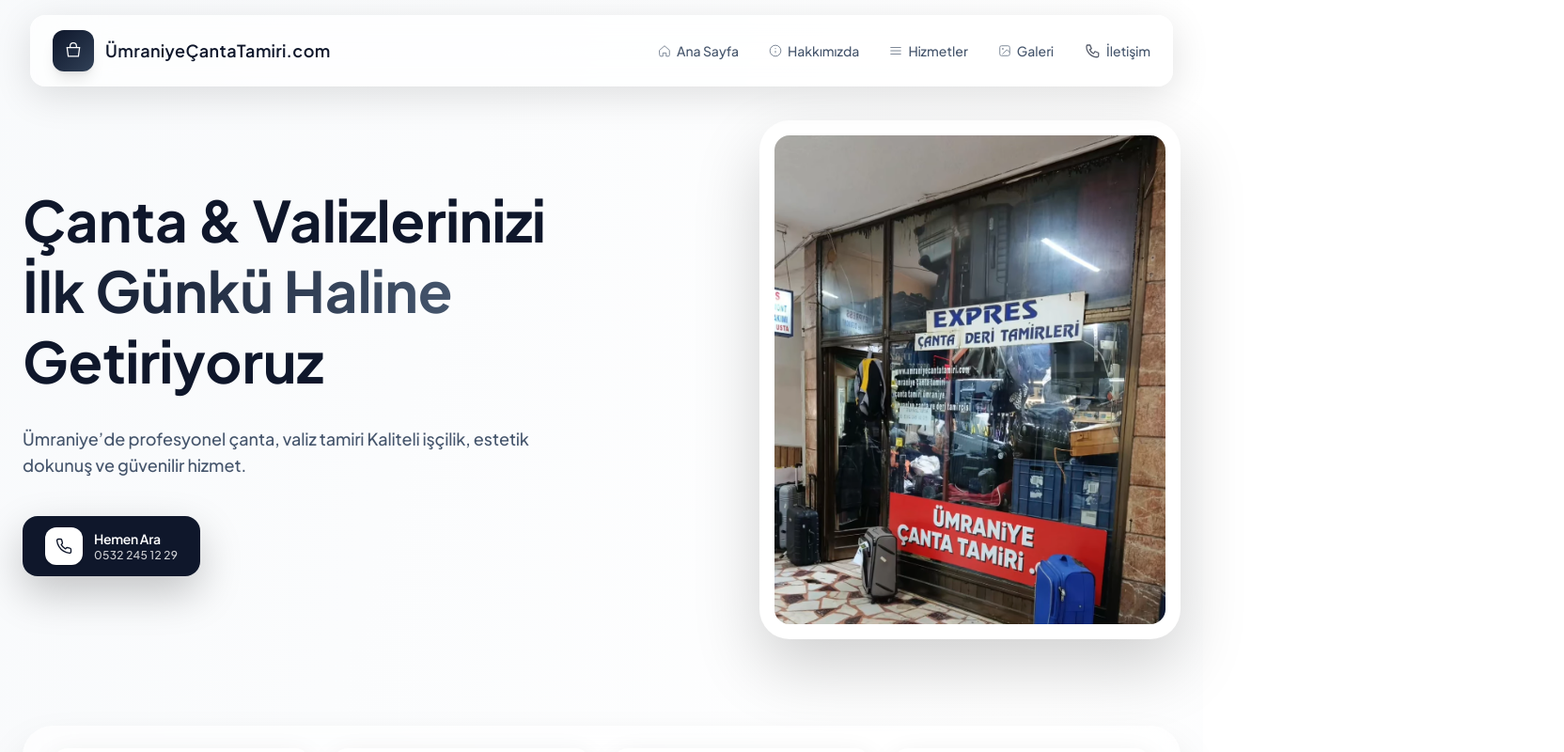
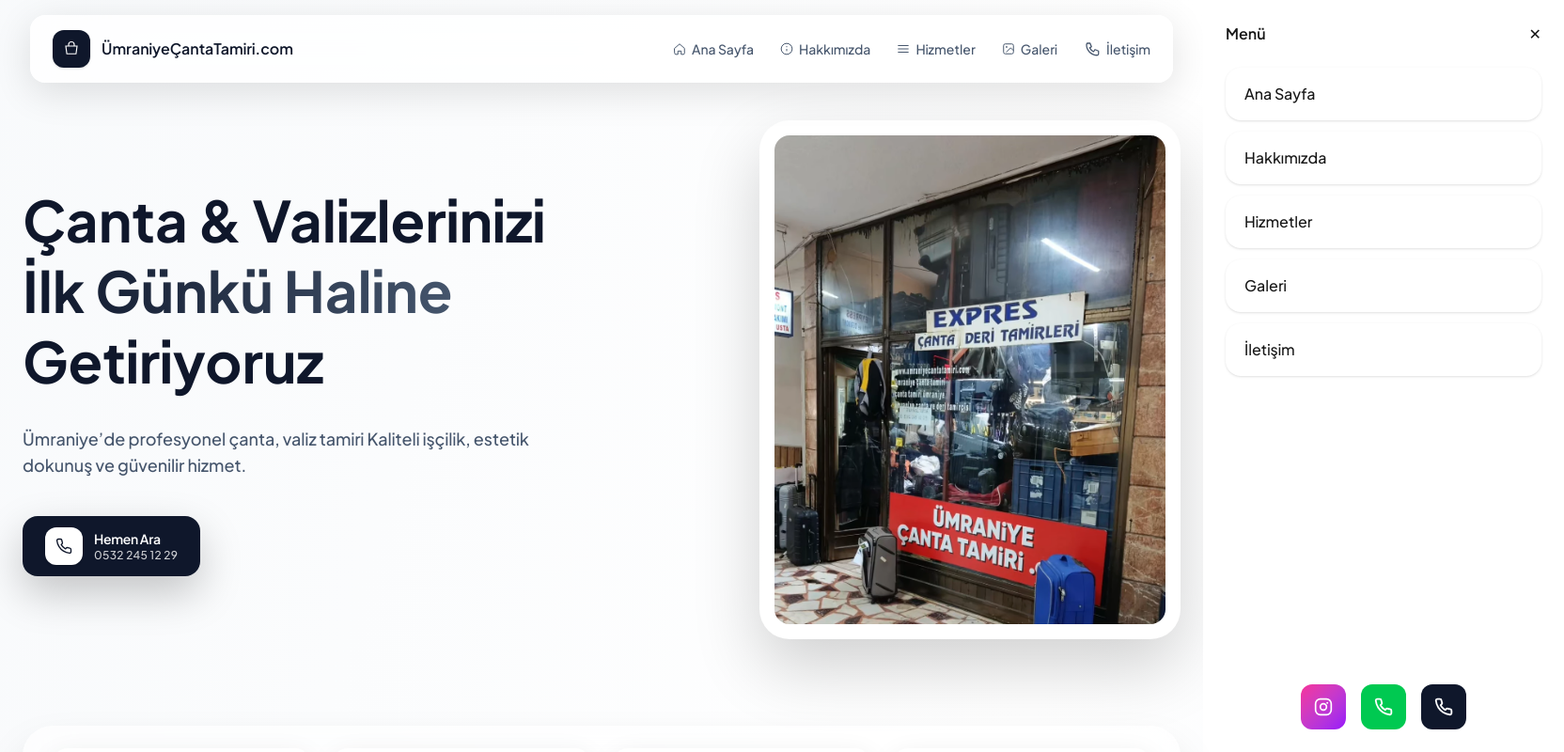
Before and after one commit to mertxofficial0/umraniye-canta-tamiri, a Next.js app: page / in a window 1280 px wide. Shown: the top 800 px of the page at 94% size, 1664 px wide, since content can reach past the window. Built offline with nearby package versions, Linux system fonts and the light colour scheme.

Commit message:
UI fixes, smooth scroll, icons update

```diff
--- a/app/ClientLayout.tsx
+++ b/app/ClientLayout.tsx
@@ -1,61 +1,274 @@
 'use client';
 
-import { useEffect, useState } from "react";
+import { useEffect, useRef, useState } from "react";
 
+/* ---------------- NAV ICONS ---------------- */
+const NavIconHome = () => (
+  <svg width="14" height="14" viewBox="0 0 24 24" fill="none">
+    <path d="M3 11l9-8 9 8v9a2 2 0 0 1-2 2h-4v-6H9v6H5a2 2 0 0 1-2-2z"
+      stroke="currentColor" strokeWidth="1.7" strokeLinecap="round" strokeLinejoin="round"/>
+  </svg>
+);
+
+const NavIconInfo = () => (
+  <svg width="14" height="14" viewBox="0 0 24 24" fill="none">
+    <circle cx="12" cy="12" r="10" stroke="currentColor" strokeWidth="1.7"/>
+    <path d="M12 16v-4" stroke="currentColor" strokeWidth="1.7"/>
+    <circle cx="12" cy="8" r="1" fill="currentColor"/>
+  </svg>
+);
+
+const NavIconServices = () => (
+  <svg width="14" height="14" viewBox="0 0 24 24" fill="none">
+    <path d="M3 12h18M3 6h18M3 18h18"
+      stroke="currentColor" strokeWidth="1.7" strokeLinecap="round"/>
+  </svg>
+);
+
+const NavIconGallery = () => (
+  <svg width="14" height="14" viewBox="0 0 24 24" fill="none">
+    <rect x="3" y="3" width="18" height="18" rx="3"
+      stroke="currentColor" strokeWidth="1.7"/>
+    <circle cx="8.5" cy="8.5" r="1.5" fill="currentColor"/>
+    <path d="M21 15l-5-5-8 8" stroke="currentColor" strokeWidth="1.7"/>
+  </svg>
+);
+
+const NavIconContact = () => (
+  <svg width="18" height="18" viewBox="0 0 24 24" fill="none">
+    <path
+      d="M5 4h4l2 5-2.5 1.5a12 12 0 005.5 5.5L16 13l5 2v4
+      a2 2 0 0 1-2 2
+      c-8.28 0-15-6.72-15-15
+      a2 2 0 0 1 2-2z"
+      stroke="currentColor"
+      strokeWidth="1.7"
+      strokeLinecap="round"
+      strokeLinejoin="round"
+    />
+  </svg>
+);
+
+/* ---------------- SOCIAL ICONS ---------------- */
+const InstagramIcon = () => (
+  <svg viewBox="0 0 24 24" className="w-5 h-5" fill="none">
+    <rect x="2" y="2" width="20" height="20" rx="6" stroke="currentColor" strokeWidth="2"/>
+    <circle cx="12" cy="12" r="4" stroke="currentColor" strokeWidth="2"/>
+    <circle cx="17" cy="7" r="1.2" fill="currentColor"/>
+  </svg>
+);
+
+const PhoneIcon = () => (
+  <svg
+    viewBox="0 0 24 24"
+    className="w-5 h-5"
+    fill="none"
+    stroke="currentColor"
+    strokeWidth="2.2"
+    strokeLinecap="round"
+    strokeLinejoin="round"
+  >
+    <path d="M22 16.92v3a2 2 0 0 1-2.18 2
+      19.86 19.86 0 0 1-8.63-3.07
+      19.5 19.5 0 0 1-6-6
+      19.86 19.86 0 0 1-3.07-8.67
+      A2 2 0 0 1 4.11 2h3
+      a2 2 0 0 1 2 1.72
+      12.84 12.84 0 0 0 .7 2.81
+      a2 2 0 0 1-.45 2.11
+      L8.09 9.91
+      a16 16 0 0 0 6 6
+      l1.27-1.27
+      a2 2 0 0 1 2.11-.45
+      12.84 12.84 0 0 0 2.81.7
+      A2 2 0 0 1 22 16.92z"
+    />
+  </svg>
+);
+
+/* ---------------- LOADER ---------------- */
 function PageLoader({ visible }: { visible: boolean }) {
   return (
-    <div
-      className={`
-        fixed inset-0 z-[9999]
-        flex items-center justify-center
-        bg-gradient-to-br from-slate-50 via-white to-slate-100
-        transition-all duration-500 ease-in-out
-        ${visible ? "opacity-100" : "opacity-0 pointer-events-none"}
-      `}
-    >
-      <div className="flex flex-col items-center gap-4">
-        <div className="w-14 h-14 rounded-full border-[3px] border-slate-300 border-t-slate-900 animate-spin" />
-        <span className="text-sm text-slate-500 tracking-wide">
-          Yükleniyor...
-        </span>
-      </div>
+    <div className={`fixed inset-0 z-[9999] flex items-center justify-center
+      bg-gradient-to-br from-slate-50 via-white to-slate-100
+      transition-all duration-500
+      ${visible ? "opacity-100" : "opacity-0 pointer-events-none"}`}>
+      <div className="w-14 h-14 rounded-full border-[3px] border-slate-300 border-t-slate-900 animate-spin" />
     </div>
   );
 }
 
-export default function ClientLayout({
-  children,
-}: {
-  children: React.ReactNode;
-}) {
+/* ---------------- CLIENT LAYOUT ---------------- */
+export default function ClientLayout({ children }: { children: React.ReactNode }) {
   const [loading, setLoading] = useState(true);
+  const [showHeader, setShowHeader] = useState(true);
+  const [menuOpen, setMenuOpen] = useState(false);
+  const lastScrollY = useRef(0);
 
   useEffect(() => {
-    if ("scrollRestoration" in window.history) {
-      window.history.scrollRestoration = "manual";
-    }
+    const done = () => {
+      setTimeout(() => {
+        lastScrollY.current = window.scrollY;
+        setLoading(false);
+      }, 400);
+    };
+    if (document.readyState === "complete") done();
+    else window.addEventListener("load", done);
+    return () => window.removeEventListener("load", done);
+  }, []);
 
-    const done = () => setTimeout(() => setLoading(false), 400);
-
-    if (document.readyState === "complete") {
-      done();
-    } else {
-      window.addEventListener("load", done);
-      return () => window.removeEventListener("load", done);
-    }
-  }, []);
+  useEffect(() => {
+    if (loading) return;
+    const onScroll = () => {
+      const y = window.scrollY;
+      const diff = y - lastScrollY.current;
+      if (diff > 10 && y > 120) setShowHeader(false);
+      if (diff < -5) setShowHeader(true);
+      lastScrollY.current = y;
+    };
+    window.addEventListener("scroll", onScroll, { passive: true });
+    return () => window.removeEventListener("scroll", onScroll);
+  }, [loading]);
 
   return (
     <>
       <PageLoader visible={loading} />
+
+      {/* HEADER */}
+      <header
+  className={`fixed top-4 left-1/2 -translate-x-1/2
+  w-[95%] max-w-7xl z-50
+  bg-white/80 backdrop-blur-2xl
+  rounded-2xl
+  shadow-[0_10px_40px_rgba(0,0,0,0.12)]
+  transition-all duration-500
+  ${showHeader ? "translate-y-0 opacity-100" : "-translate-y-[120%] opacity-0"}`}
+>
+  <div className="px-6 py-4 flex items-center justify-between">
+
+    {/* LOGO */}
+    <div className="flex items-center gap-3">
       <div
-        className={`
-          transition-all duration-700 ease-out
-          ${loading ? "opacity-0 scale-[0.98]" : "opacity-100 scale-100"}
-        `}
+        className="
+          w-10 h-10
+          rounded-xl
+          bg-slate-900
+          text-white
+          flex items-center justify-center
+          shadow
+        "
       >
-        {children}
+        {/* BAG ICON */}
+        <svg width="18" height="18" viewBox="0 0 24 24" fill="none">
+          <path d="M4 8h16l-1.5 11h-13L4 8z" stroke="currentColor" strokeWidth="1.5" />
+          <path d="M8 8V6a4 4 0 018 0v2" stroke="currentColor" strokeWidth="1.5" />
+        </svg>
       </div>
+
+      <span className="font-semibold text-slate-900">
+        ÜmraniyeÇantaTamiri.com
+      </span>
+    </div>
+
+    {/* DESKTOP NAV */}
+    <nav className="hidden md:flex items-center gap-7 text-sm font-medium text-slate-600">
+      <a href="#anasayfa" className="flex items-center gap-1.5 hover:text-slate-900 transition">
+        <NavIconHome />
+        Ana Sayfa
+      </a>
+
+      <a href="#hakkimizda" className="flex items-center gap-1.5 hover:text-slate-900 transition">
+        <NavIconInfo />
+        Hakkımızda
+      </a>
+
+      <a href="#hizmetler" className="flex items-center gap-1.5 hover:text-slate-900 transition">
+        <NavIconServices />
+        Hizmetler
+      </a>
+
+      <a href="#galeri" className="flex items-center gap-1.5 hover:text-slate-900 transition">
+        <NavIconGallery />
+        Galeri
+      </a>
+
+      <a href="#iletisim" className="flex items-center gap-1.5 hover:text-slate-900 transition">
+        <NavIconContact />
+        İletişim
+      </a>
+    </nav>
+
+    {/* MOBILE BUTTON */}
+    <button
+      onClick={() => setMenuOpen(true)}
+      className="md:hidden w-11 h-11 rounded-xl bg-slate-900 text-white flex items-center justify-center"
+    >
+      ☰
+    </button>
+
+  </div>
+</header>
+
+
+      {/* MOBILE MENU */}
+      <div className={`fixed inset-0 z-50 ${menuOpen ? "" : "pointer-events-none"}`}>
+        <div
+          className={`absolute inset-0 bg-black/40 transition-opacity ${menuOpen ? "opacity-100" : "opacity-0"}`}
+          onClick={() => setMenuOpen(false)}
+        />
+        <div className={`absolute right-0 top-0 h-full w-[85%] max-w-sm
+          bg-white/90 backdrop-blur-2xl rounded-l-3xl p-6 flex flex-col
+          transition-transform duration-500
+          ${menuOpen ? "translate-x-0" : "translate-x-full"}`}>
+
+          <div className="flex justify-between items-center mb-6">
+            <span className="font-semibold">Menü</span>
+            <button onClick={() => setMenuOpen(false)}>✕</button>
+          </div>
+
+          <nav className="flex flex-col gap-3">
+            {['Ana Sayfa','#anasayfa','Hakkımızda','#hakkimizda','Hizmetler','#hizmetler','Galeri','#galeri','İletişim','#iletisim']
+              .reduce((a,_,i,arr)=> i%2?a:a.concat([[arr[i],arr[i+1]]]),[] as any[])
+              .map(([label,href])=>(
+              <a key={label} href={href} onClick={()=>setMenuOpen(false)}
+                className="px-5 py-4 rounded-2xl bg-white shadow">
+                {label}
+              </a>
+            ))}
+          </nav>
+
+          {/* SOCIAL ICONS */}
+          <div className="mt-auto pt-8 flex justify-center gap-4">
+            <a
+              href="https://www.instagram.com/umraniyecantatamiri/?hl=en"
+              target="_blank"
+              className="w-12 h-12 rounded-xl bg-gradient-to-br from-pink-500 to-purple-600
+              text-white flex items-center justify-center hover:scale-110 transition">
+              <InstagramIcon />
+            </a>
+
+            <a
+              href="https://wa.me/905322451229"
+              target="_blank"
+              className="w-12 h-12 rounded-xl bg-green-500 text-white
+              flex items-center justify-center hover:scale-110 transition">
+              <PhoneIcon />
+            </a>
+
+            <a
+              href="tel:+905322451229"
+              className="w-12 h-12 rounded-xl bg-slate-900 text-white
+              flex items-center justify-center hover:scale-110 transition">
+              <PhoneIcon />
+            </a>
+          </div>
+        </div>
+      </div>
+
+      <div>
+  {children}
+</div>
+
     </>
   );
 }
--- a/app/globals.css
+++ b/app/globals.css
@@ -70,17 +70,23 @@ html {
 body {
   -ms-overflow-style: none;
 }
-@keyframes softFadeIn {
-  from {
-    opacity: 0;
-    transform: translateY(6px);
-  }
-  to {
-    opacity: 1;
-    transform: translateY(0);
-  }
+html {
+  scroll-behavior: smooth;
 }
 
-.page-enter {
-  animation: softFadeIn 0.6s ease-out both;
+#iletisim {
+  scroll-margin-top: 120px;
 }
+/* === SMOOTH SCROLL (GALERİ + İLETİŞİM) === */
+html {
+  scroll-behavior: smooth;
+}
+
+/* SABİT HEADER İÇİN OFFSET */
+#galeri {
+  scroll-margin-top: 140px;
+}
+
+#iletisim {
+  scroll-margin-top: 140px;
+}
--- a/app/page.tsx
+++ b/app/page.tsx
@@ -1,6 +1,48 @@
 'use client';
 
 import { useState, useEffect, useRef } from 'react';
+
+const InstagramIcon = () => (
+  <svg viewBox="0 0 24 24" className="w-5 h-5" fill="none">
+    <rect x="2" y="2" width="20" height="20" rx="6" stroke="currentColor" strokeWidth="2"/>
+    <circle cx="12" cy="12" r="4" stroke="currentColor" strokeWidth="2"/>
+    <circle cx="17" cy="7" r="1.2" fill="currentColor"/>
+  </svg>
+);
+
+const WhatsAppIcon = () => (
+  <PhoneIcon />
+);
+
+
+const PhoneIcon = () => (
+  <svg
+    viewBox="0 0 24 24"
+    className="w-5 h-5"
+    fill="none"
+    stroke="currentColor"
+    strokeWidth="2.2"
+    strokeLinecap="round"
+    strokeLinejoin="round"
+  >
+    <path d="M22 16.92v3a2 2 0 0 1-2.18 2
+      19.86 19.86 0 0 1-8.63-3.07
+      19.5 19.5 0 0 1-6-6
+      19.86 19.86 0 0 1-3.07-8.67
+      A2 2 0 0 1 4.11 2h3
+      a2 2 0 0 1 2 1.72
+      12.84 12.84 0 0 0 .7 2.81
+      a2 2 0 0 1-.45 2.11
+      L8.09 9.91
+      a16 16 0 0 0 6 6
+      l1.27-1.27
+      a2 2 0 0 1 2.11-.45
+      12.84 12.84 0 0 0 2.81.7
+      A2 2 0 0 1 22 16.92z"
+    />
+  </svg>
+);
+
 const NavIconHome = () => (
   <svg width="14" height="14" viewBox="0 0 24 24" fill="none">
     <path d="M3 11l9-8 9 8v9a2 2 0 0 1-2 2h-4v-6H9v6H5a2 2 0 0 1-2-2z"
@@ -89,7 +131,6 @@ const reviews = [
 
 
 
-
 const galleryItems = [
   { type: "image", src: "/gallery/dukkan-1.jpg" },
   { type: "image", src: "/gallery/valiz-1.jpg" },
@@ -99,12 +140,15 @@ const galleryItems = [
   { type: "video", src: "/gallery/video-2.mp4" },
 ];
 
-
 export default function Home() {
   const [reviewPage, setReviewPage] = useState(0);
   const [showHeader, setShowHeader] = useState(true);
   const lastScrollY = useRef(0);
+const [pageReady, setPageReady] = useState(false);
+  const sliderRef = useRef<HTMLDivElement | null>(null);
+  const [menuOpen, setMenuOpen] = useState(false);
 
+  /* ---------------- REVIEWS AUTO SWITCH ---------------- */
   useEffect(() => {
     const interval = setInterval(() => {
       setReviewPage(prev => (prev === 0 ? 1 : 0));
@@ -113,10 +157,7 @@ useEffect(() => {
     return () => clearInterval(interval);
   }, []);
 
-  const sliderRef = useRef<HTMLDivElement | null>(null);
-  const [menuOpen, setMenuOpen] = useState(false);
-
-
+  /* ---------------- FADE-IN SECTIONS ---------------- */
   useEffect(() => {
     const sections = document.querySelectorAll('.fade-section');
 
@@ -137,7 +178,6 @@ useEffect(() => {
 
     sections.forEach(section => observer.observe(section));
 
-  // 🔥 MOBİL FAILSAFE
     requestAnimationFrame(() => {
       sections.forEach(section => {
         const rect = section.getBoundingClientRect();
@@ -149,6 +189,8 @@ useEffect(() => {
 
     return () => observer.disconnect();
   }, []);
+
+  /* ---------------- SCROLL RESTORE FIX (KALACAK) ---------------- */
   useEffect(() => {
     if ('scrollRestoration' in window.history) {
       window.history.scrollRestoration = 'manual';
@@ -156,18 +198,26 @@ useEffect(() => {
 
     window.scrollTo({ top: 0, left: 0, behavior: 'auto' });
   }, []);
+useEffect(() => {
+  // Loader + first paint sonrası
+  const id = requestAnimationFrame(() => {
+    lastScrollY.current = window.scrollY;
+    setPageReady(true);
+  });
 
+  return () => cancelAnimationFrame(id);
+}, []);
 
+  /* ---------------- SLIDER AUTO SCROLL ---------------- */
   useEffect(() => {
     const slider = sliderRef.current;
     if (!slider) return;
 
     const CARD_COUNT = 3;
+
     const interval = setInterval(() => {
       const cardWidth = slider.clientWidth / CARD_COUNT;
-
-    const next =
-      slider.scrollLeft + cardWidth * CARD_COUNT;
+      const next = slider.scrollLeft + cardWidth * CARD_COUNT;
 
       if (next >= slider.scrollWidth - slider.clientWidth) {
         slider.scrollTo({ left: 0, behavior: 'smooth' });
@@ -179,129 +229,44 @@ useEffect(() => {
     return () => clearInterval(interval);
   }, []);
 
+  /* ---------------- HEADER SCROLL LOGIC (🔥 ASIL FIX) ---------------- */
   useEffect(() => {
+  if (!pageReady) return;
+
+  let lastY = window.scrollY;
+
   const handleScroll = () => {
-    const currentScrollY = window.scrollY;
+    const currentY = window.scrollY;
+    const diff = currentY - lastY;
 
-    if (currentScrollY > lastScrollY.current && currentScrollY > 80) {
-      // aşağı iniyor
-      setShowHeader(false);
-    } else {
-      // yukarı çıkıyor
+    // ⬆️ Yukarı scroll (küçük bile olsa)
+    if (diff < -5) {
       setShowHeader(true);
     }
 
-    lastScrollY.current = currentScrollY;
+    // ⬇️ Aşağı scroll (biraz anlamlıysa)
+    if (diff > 10 && currentY > 120) {
+      setShowHeader(false);
+    }
+
+    lastY = currentY;
   };
 
   window.addEventListener("scroll", handleScroll, { passive: true });
+  return () => window.removeEventListener("scroll", handleScroll);
+}, [pageReady]);
 
-  return () => window.removeEventListener("scroll", handleScroll);
-}, []);
+
+
+  return (
+    <main className="min-h-screen text-slate-900 bg-gradient-to-br from-slate-50 via-white to-slate-100">
 
 
 
 
-  return (
-    <main className="min-h-screen page-enter text-slate-900 bg-gradient-to-br from-slate-50 via-white to-slate-100">
-
-
 {/* BLUR WRAPPER */}
   <div className={`transition-all duration-300 ${menuOpen ? 'blur-md scale-[0.98]' : ''}`}></div>
-      {/* MODERN FLOATING HEADER */}
-<header
-  className={`
-    fixed top-4 left-1/2 -translate-x-1/2
-    w-[95%] max-w-7xl z-50
-    bg-white/70 backdrop-blur-2xl
-    rounded-2xl
-    shadow-[0_10px_40px_rgba(0,0,0,0.12)]
-    transition-all duration-500 ease-in-out
-    ${
-      showHeader
-        ? "translate-y-0 opacity-100"
-        : "-translate-y-[120%] opacity-0"
-    }
-    ${menuOpen ? 'blur-md opacity-70' : ''}
-  `}
->
 
-
-
-  <div className="px-6 py-4 flex items-center justify-between">
-
-    {/* LOGO */}
-    <div className="flex items-center gap-3">
-      <div className="
-        w-11 h-11 rounded-xl
-        bg-gradient-to-br from-slate-900 to-slate-700
-        flex items-center justify-center
-        shadow-lg
-      ">
-        <svg width="20" height="20" viewBox="0 0 24 24" fill="none" className="text-white">
-          <path d="M4 8h16l-1.5 11h-13L4 8z" stroke="currentColor" strokeWidth="1.5" />
-          <path d="M8 8V6a4 4 0 018 0v2" stroke="currentColor" strokeWidth="1.5" />
-        </svg>
-      </div>
-
-      <span className="font-semibold tracking-wide text-slate-900 text-lg">
-        ÜmraniyeÇantaTamiri.com
-      </span>
-    </div>
-
-    {/* DESKTOP MENU */}
-    <nav className="hidden md:flex items-center gap-8 text-sm font-medium">
-  {[
-    ['Ana Sayfa', '#anasayfa', <NavIconHome />],
-    ['Hakkımızda', '#hakkimizda', <NavIconInfo />],
-    ['Hizmetler', '#hizmetler', <NavIconServices />],
-    ['Galeri', '#galeri', <NavIconGallery />],
-    ['İletişim', '#iletisim', <NavIconContact />],
-  ].map(([label, href, icon]) => (
-    <a
-      key={label as string}
-      href={href as string}
-      className="
-        group
-        flex items-center gap-1.5
-        text-slate-600
-        hover:text-slate-900
-        transition
-        relative
-        after:absolute after:left-0 after:-bottom-1
-        after:h-[2px] after:w-0
-        after:bg-slate-900
-        after:transition-all
-        hover:after:w-full
-      "
-    >
-      <span className="opacity-70 group-hover:opacity-100 transition">
-        {icon}
-      </span>
-      <span>{label}</span>
-    </a>
-  ))}
-</nav>
-
-
-    {/* MOBILE BUTTON */}
-    <button
-      onClick={() => setMenuOpen(true)}
-      className="
-        md:hidden
-        w-11 h-11
-        rounded-xl
-        bg-slate-900 text-white
-        flex items-center justify-center
-        shadow-lg
-        hover:scale-105
-        transition
-      "
-    >
-      ☰
-    </button>
-  </div>
-</header>
 
 
       {/* OVERLAY */}
@@ -419,7 +384,8 @@ useEffect(() => {
       {/* HERO */}
       <section
   id="anasayfa"
-  className="pt-24 md:pt-32 pb-13 md:pb-18"
+  className="pt-28 md:pt-32 pb-13 md:pb-18"
+
 >
 
 
@@ -697,12 +663,9 @@ useEffect(() => {
     transition
   "
 >
-            {/* WhatsApp Icon */}
-            <svg width="18" height="18" viewBox="0 0 24 24" fill="none">
-              <path d="M20 12a8 8 0 11-3-6.5" stroke="currentColor" strokeWidth="2"/>
-              <path d="M16 15c-2 1-5-2-6-4" stroke="currentColor" strokeWidth="2"/>
-            </svg>
+  <PhoneIcon />
 </div>
+
           <span className="text-sm font-medium text-slate-900">
             WhatsApp
           </span>
@@ -1201,7 +1164,11 @@ useEffect(() => {
 
 
 
-      <footer className="relative mt-24 bg-transparent">
+      <footer
+  id="iletisim"
+  className="relative mt-24 bg-transparent"
+>
+
 
 
 
@@ -1284,7 +1251,7 @@ border border-white/40
 
   {/* INSTAGRAM */}
   <a
-              href="https://www.instagram.com/umraniyecantatamiri/?hl=en"
+    href="https://www.instagram.com/umraniyecantatamiri/"
     target="_blank"
     rel="noopener noreferrer"
     className="
@@ -1299,11 +1266,7 @@ border border-white/40
     "
     aria-label="Instagram"
   >
-              <svg width="18" height="18" viewBox="0 0 24 24" fill="none">
-                <rect x="2" y="2" width="20" height="20" rx="6" stroke="currentColor" strokeWidth="2"/>
-                <circle cx="12" cy="12" r="4" stroke="currentColor" strokeWidth="2"/>
-                <circle cx="17" cy="7" r="1.2" fill="currentColor"/>
-              </svg>
+    <InstagramIcon />
   </a>
 
   {/* WHATSAPP */}
@@ -1323,13 +1286,10 @@ border border-white/40
     "
     aria-label="WhatsApp"
   >
-              <svg width="18" height="18" viewBox="0 0 24 24" fill="none">
-                <path d="M20 12a8 8 0 11-3-6.5" stroke="currentColor" strokeWidth="2"/>
-                <path d="M16 15c-2 1-5-2-6-4" stroke="currentColor" strokeWidth="2"/>
-              </svg>
+    <WhatsAppIcon />
   </a>
 
-            {/* PHONE */}
+  {/* TELEFON */}
   <a
     href="tel:+905322451229"
     className="
@@ -1344,9 +1304,11 @@ border border-white/40
     "
     aria-label="Telefon"
   >
-              📞
+    <PhoneIcon />
   </a>
+
 </div>
+
         </div>
       </div>
 
```
Lines whose indentation alone changed are shown as unchanged.
